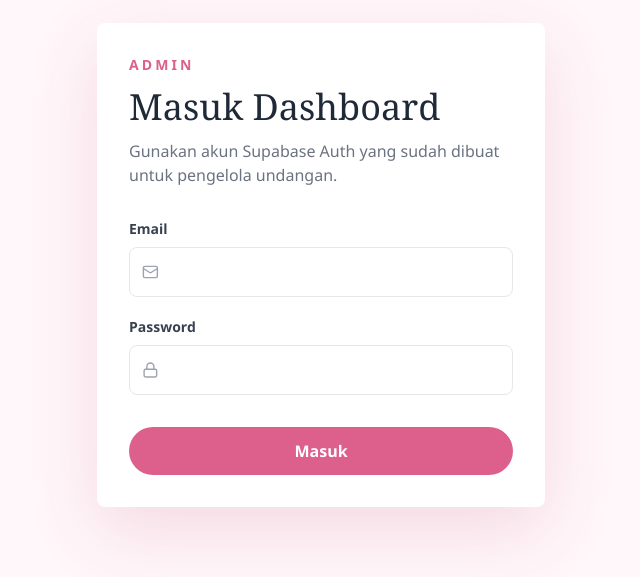
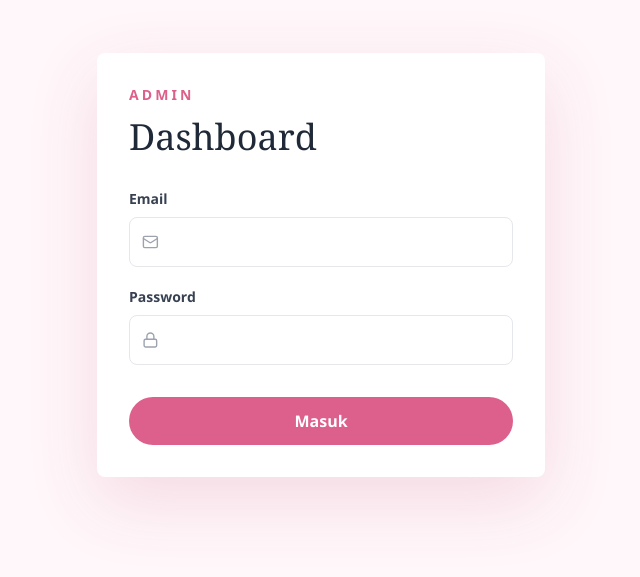
Before and after one commit to pxnan/undangan-pernikahan, a Next.js app: page /admin/login in a window 1280 px wide. Shown: the part 135-712 px from the top of the page, without its empty margins (319-959 px from the left). Built offline with nearby package versions, Linux system fonts and the light colour scheme; no server answers.

Commit message:
REFACTOR: login page

```diff
--- a/app/admin/login/page.tsx
+++ b/app/admin/login/page.tsx
@@ -37,8 +37,7 @@ export default function AdminLoginPage() {
     <main className="grid min-h-screen place-items-center bg-blush-50 px-4">
       <form onSubmit={handleLogin} className="w-full max-w-md rounded-lg bg-white p-8 shadow-soft">
         <p className="text-sm font-semibold uppercase tracking-[0.22em] text-blush-500">Admin</p>
-        <h1 className="mt-3 font-display text-4xl text-gray-800">Masuk Dashboard</h1>
-        <p className="mt-3 text-gray-500">Gunakan akun Supabase Auth yang sudah dibuat untuk pengelola undangan.</p>
+        <h1 className="mt-3 font-display text-4xl text-gray-800">Dashboard</h1>
 
         <label className="mt-8 block text-sm font-semibold text-gray-700">Email</label>
         <div className="mt-2 flex items-center gap-2 rounded-lg border border-gray-200 px-3 focus-within:border-blush-400">
```
